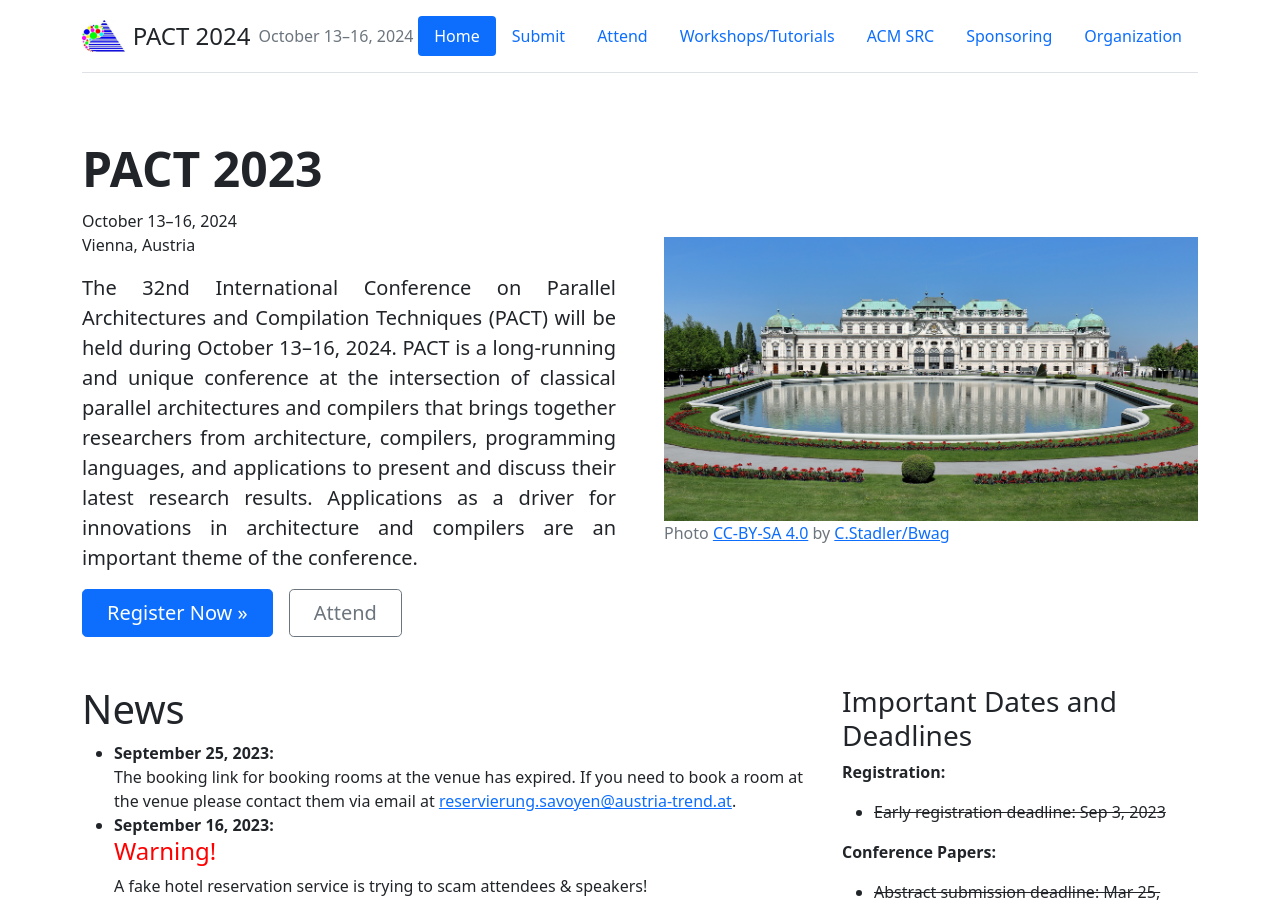
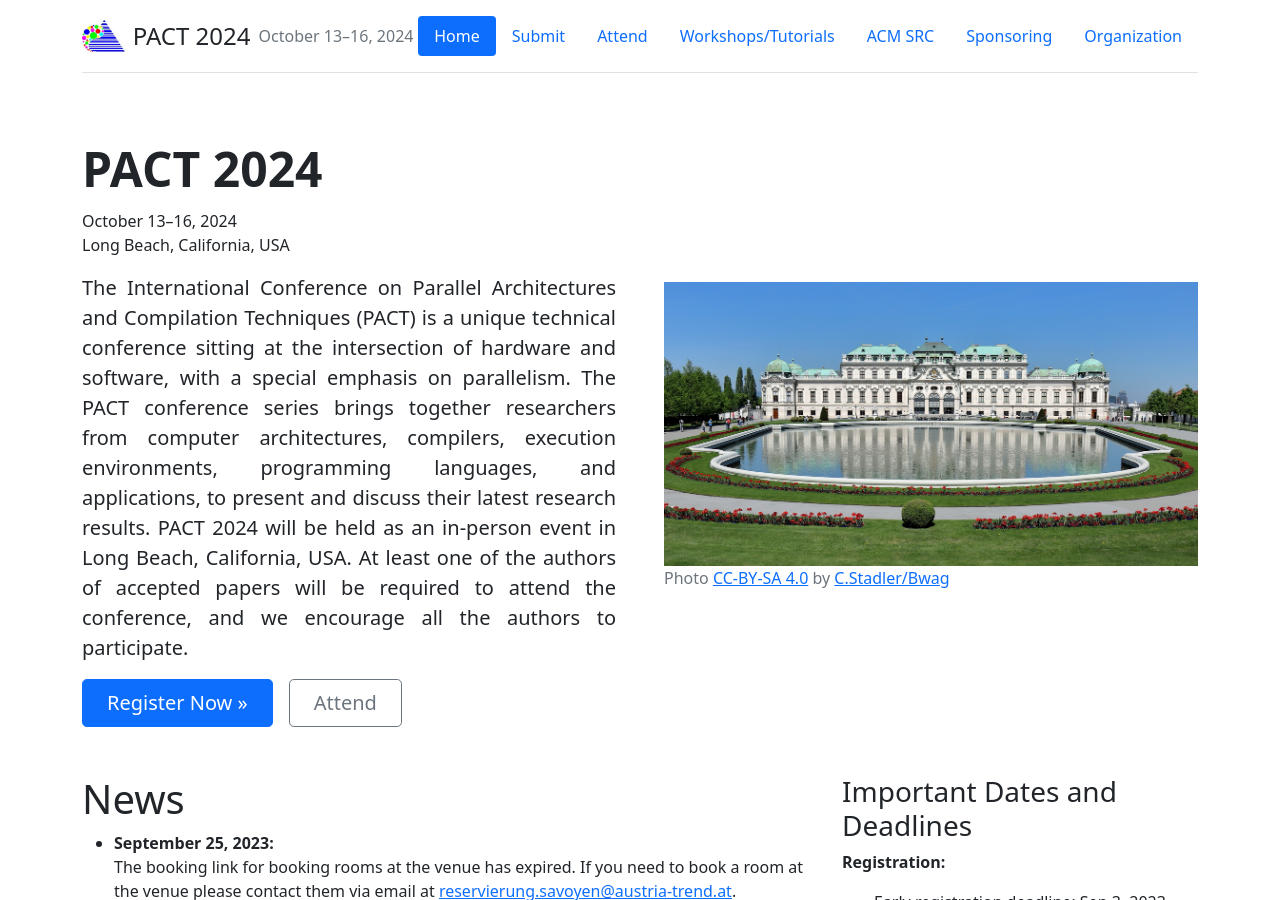
Before and after one commit to pact2024/pact2024.github.io, a Jekyll site: the page built from index.html, in a window 1280 px wide and 900 px high. Built offline with Jekyll 4.4.1, drawn with Linux system fonts in a browser that asks for light colours.

Commit message:
Update index_hero.html

```diff
--- a/_includes/index_hero.html
+++ b/_includes/index_hero.html
@@ -9,7 +9,7 @@
         </div>
 
         <div class="col-lg-6">
-            <h1 class="display-5 fw-bold lh-1 mb-3">PACT 2023</h1>
+            <h1 class="display-5 fw-bold lh-1 mb-3">PACT 2024</h1>
             <p class="lead">
                 <p>
                     <!-- // When -->
@@ -18,21 +18,21 @@
                     <br>
 
                     <!-- // Where -->
-                    Vienna, Austria
+                    Long Beach, California, USA
                     <!-- <a href="https://dpi.uillinois.edu/contact/">Discovery Partners Institute</a><br> -->
                     <!--200 S. Wacker Drive, Chicago, IL -->
                 </p>
             </p>
 
             <p class="lead" style="text-align: justify;">
-                The 32nd International Conference on Parallel Architectures and
-                Compilation Techniques (PACT) will be held during {{ site.data.vars.conf_dates }}.
-                PACT is a long-running and unique conference at the intersection of
-                classical parallel architectures and compilers that brings together
-                researchers from architecture, compilers, programming languages, and
-                applications to present and discuss their latest research results.
-                Applications as a driver for innovations in architecture and compilers
-                are an important theme of the conference.
+                The  International  Conference  on  Parallel  Architectures  and  Compilation  Techniques  (PACT)  is  a  unique
+                technical  conference  sitting  at  the  intersection  of  hardware  and  software,  with  a  special  emphasis  on
+                parallelism.  The  PACT  conference  series  brings  together  researchers  from  computer  architectures,
+                compilers,  execution  environments,  programming  languages,  and  applications,  to  present  and  discuss
+                their  latest  research  results.
+                PACT  2024  will  be  held  as  an  in-person  event  in  Long  Beach,  California,  USA.  At  least  one  of  the  authors
+                of  accepted  papers  will  be  required  to  attend  the  conference,  and  we  encourage  all  the  authors  to
+                participate.
             </p>
 
             <!--
```
